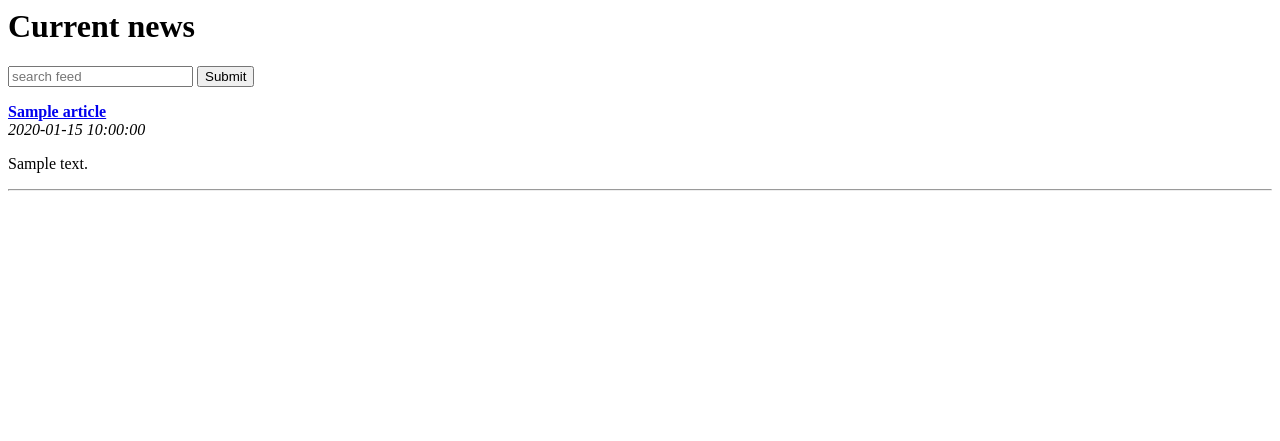
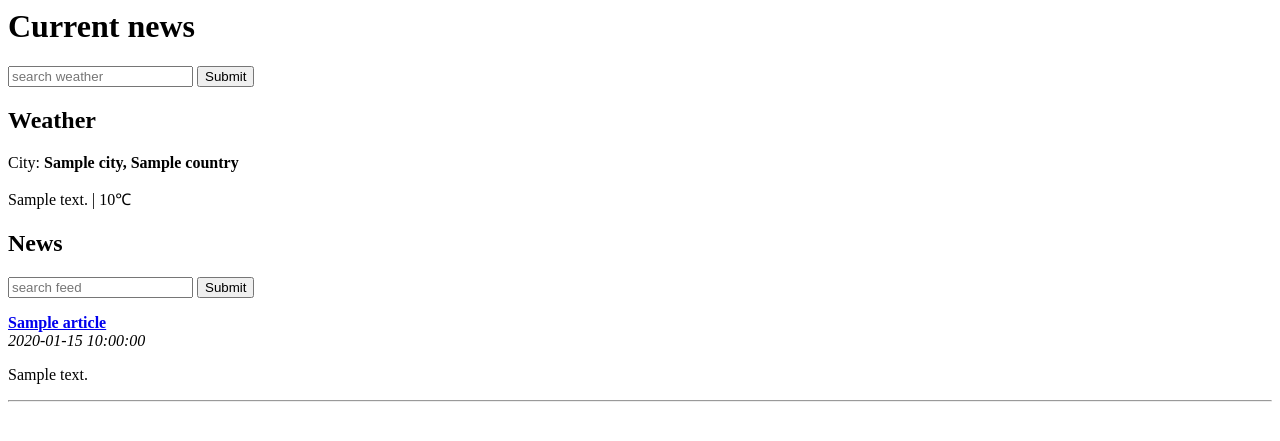
Before and after one commit to pythoncarrier/newsfeedapp, a Flask app: template templates/index.html in a window 1280 px wide. Shown: the top 441 px of the page. Run offline with Flask 2, Linux system fonts and the light colour scheme; the template is opened without the code that fills it: most values are stand-ins (such as "Sample title", 1, 10 or a date in 2020).

Commit message:
Implement weather search

```diff
--- a/app.py
+++ b/app.py
@@ -7,26 +7,41 @@ app = Flask("__name__")
 
 RSS_FEEDS = {
     'proglib': "https://proglib.io/feed/",
-    'hltv': "https://www.hltv.org/rss/news"
+    'hltv': "https://www.hltv.org/rss/news",
+}
+
+DEFAULTS = {
+    'feed_type': 'proglib',
+    'weather_city': 'Kiev',
 }
 
 OWM_API_KEY = 'cc1b5c72e6f1a10bfbf3f0338255f73f'
+WEATHER_URL = 'http://api.openweathermap.org/data/2.5/weather?q={}&units=metric&appid={}'
 
 
 @app.route('/')
 def index():
     feed_type = request.args.get("site")
-    if not feed_type or feed_type.lower() not in RSS_FEEDS:
-        feed_type = 'proglib'
+    weather_city = request.args.get("city")
+
+    articles = get_news(feed_type)
+    weather = get_weather(weather_city)
+    return render_template('index.html', articles=articles['entries'], weather=weather)
+
+
+def get_news(query):
+    if not query or query.lower() not in RSS_FEEDS:
+        feed_type = DEFAULTS['feed_type']
     else:
-        feed_type = feed_type.lower()
-    feed = feedparser.parse(RSS_FEEDS[feed_type])
-    return render_template('index.html', articles=feed['entries'])
+        feed_type = query.lower()
+    return feedparser.parse(RSS_FEEDS[feed_type])
 
 
 def get_weather(query):
-    api_url = 'http://api.openweathermap.org/data/2.5/weather?q={}&units=metric&appid={}'
-    url = api_url.format(quote(query), OWM_API_KEY)
+    if not query:
+        query = DEFAULTS['weather_city']
+
+    url = WEATHER_URL.format(quote(query), OWM_API_KEY)
     response = urlopen(url).read()
     data = json.loads(response)
     weather = None
@@ -34,7 +49,8 @@ def get_weather(query):
         weather = {
             "description": data["weather"][0]["description"],
             "temperature": data["main"]["temp"],
-            "city": data["name"]
+            "city": data["name"],
+            "country": data["sys"]["country"]
         }
     return weather
 
--- a/templates/index.html
+++ b/templates/index.html
@@ -4,6 +4,14 @@
 	</head>
 	<body>
 		<h1>Current news</h1>
+		<form>
+			<input type="text" placeholder="search weather" name="city">
+			<input type="submit" value="Submit">
+		</form>
+		<h2>Weather</h2>
+			<p>City: <b>{{weather.city}}, {{weather.country}}</b></p>
+			<p>{{weather.description}} | {{weather.temperature}}&#8451;</p>
+		<h2>News</h2>
 		<form action="/">
 			<input type="text" placeholder="search feed" name="site"/>
 			<input type="submit" value="Submit"/>
```
